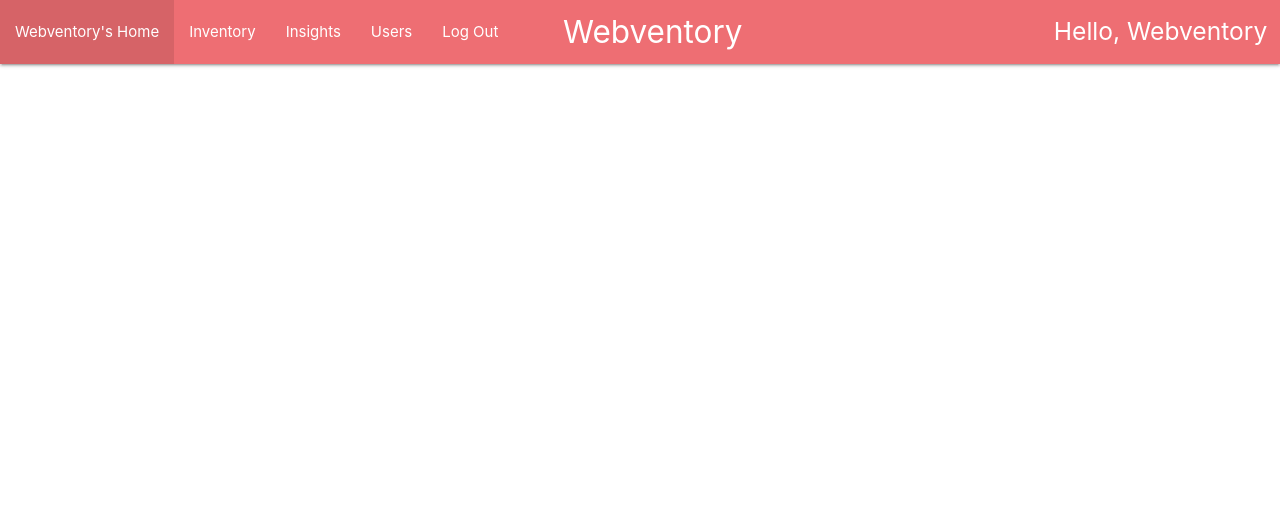
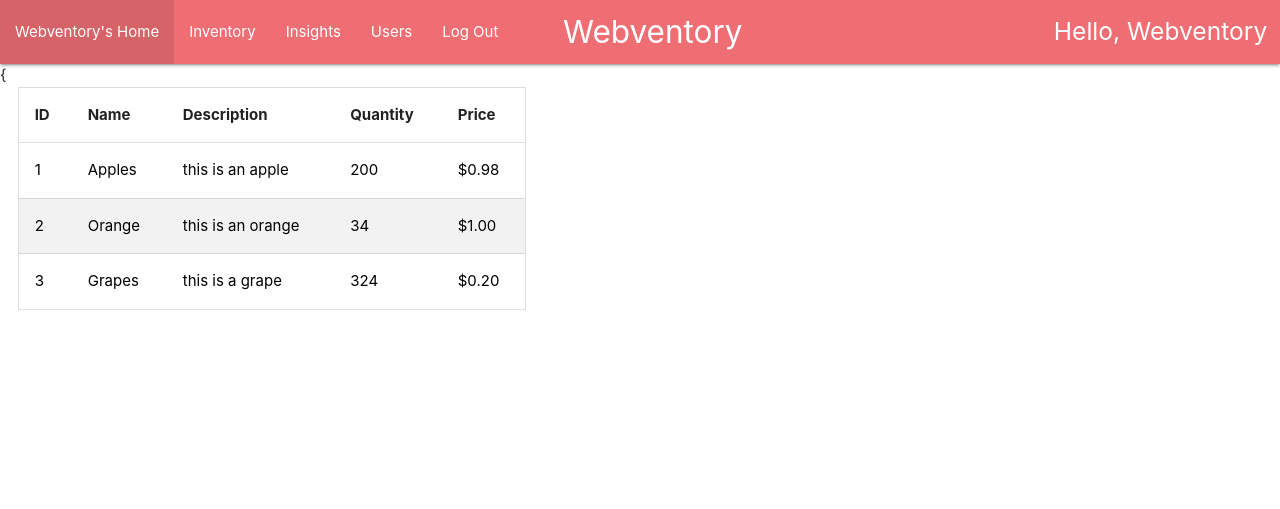
Before and after one commit to Kalobe77/Inventory-Management-Tool, a Django app: page /userInsights in a window 1280 px wide. Shown: the top 509 px of the page. Run offline with Django 3.2, Linux system fonts and the light colour scheme; a user stored in the database is signed in; data comes from the database, SQL or seed files in the repository; both versions use the stored data as it was after the commit; some libraries are stand-ins or nearby versions.

Commit message:
added insights!!

```diff
--- a/webventory/home/templates/home/userHomeInsights.html
+++ b/webventory/home/templates/home/userHomeInsights.html
@@ -1,5 +1,60 @@
 {% extends 'home/userHome.html' %}
 {% block title %}{{username}}'s Insights | Webventory{% endblock %}
 {% block content %}
+{
+<div class="row" style="padding-left : .5%;">
+    <div class="container-fluid">
+        <div class="col s5 center">
+            <table id="myTable">
+                <thead>
+                <tr>
+                    <th>ID</th>
+                    <th>Name</th>
+                    <th>Description</th>
+                    <th>Quantity</th>
+                    <th>Price</th>
+                </tr>
+                </thead>
+                <tbody>
+                {% for item in items %}
+                <tr>
+                    <td><a style="color: black" href="/userInsights/{{item.id}}">
+                        {{ item.id }}
+                    </a></td>
+                    <td><a style="color: black" href="/userInsights/{{item.id}}">
+                        {{ item.name }}
+                    </a></td>
+                    <td><a style="color: black" href="/userInsights/{{item.id}}">
+                        {{ item.description }}
+                    </a></td>
+                    <td><a style="color: black" href="/userInsights/{{item.id}}">
+                        {{ item.quantity }}
+                    </a></td>
+                    <td><a style="color: black" href="/userInsights/{{item.id}}">
+                        ${{ item.price|floatformat:2 }}
+                    </a></td>
+                </tr>
+                {% endfor %}
+                </tbody>
+            </table>
+        </div>
+    </div>
+    {%if item %}
+    <div class="col s3 center" style="padding-right : 5%">
+        {% load static %}
 
+        <h3>Price Graph</h3>
+        <!-- Gives alt Text Font Size -->
+        <span style="font-size: 30px; font-weight: bold;">
+            <img src="{% static price_graph %}" alt="No insights found yet!">
+        </span>
+
+        <h3>Quantity Graph</h3>
+        <!-- Gives alt Text Font Size -->
+        <span style="font-size: 30px; font-weight: bold;">
+            <img src="{% static quantity_graph %}" alt="No insights found yet!">
+        </span>
+    </div>
+    {% endif %}
+</div>
 {% endblock %}
--- a/webventory/home/urls.py
+++ b/webventory/home/urls.py
@@ -15,6 +15,7 @@ Including another URLconf
 """
 from . import views
 from django.urls import path
+
 urlpatterns = [
     # Home page.
     path('', views.home),
@@ -30,6 +31,7 @@ urlpatterns = [
     path('userInventory/', views.user_inventory),
     # Inventory Insights page.
     path('userInsights', views.user_insights),
+    path('userInsights/<int:item_id>/', views.user_insights),
     # Specific Inventory Information given id number.
     path('userInventory/<int:item_id>/', views.user_inventory),
     # Edit Item in Inventory page.
--- a/webventory/home/views.py
+++ b/webventory/home/views.py
@@ -1,9 +1,12 @@
+import os
 from datetime import datetime
 
+from django.contrib.auth import authenticate, login, logout
+from django.contrib.auth.decorators import login_required
 from django.http import HttpResponseRedirect
 from django.shortcuts import render
-from django.contrib.auth.decorators import login_required
-from django.contrib.auth import authenticate, login, logout
+
+from .figures import graph
 from .models import Item, ItemHistory
 
 
@@ -82,6 +85,9 @@ def user_inventory(request, item_id=0):
     Returns:
         [type]: userHomeInventory.html with username, item, items, and itemHistory.
     """
+    path = os.path.join(os.path.join(os.path.join(os.path.dirname(__file__), 'static'), 'home'), 'temp')
+    for file in os.listdir(path):
+        os.remove(file)
     items = Item.objects.all().select_related()
     item = str()
     itemHistory = str()
@@ -126,13 +132,34 @@ def user_inventory_edit(request, item_id=0):
 
 
 @login_required(login_url='/login')
-def user_insights(request):
+def user_insights(request, item_id=0):
     """Inventory Insights Home page.
 
     Args:
+        item_id: item id number.
         request ([type]): HTTP Request.
 
     Returns:
         [type]: userHomeInsights.html
     """
-    return render(request, 'home/userHomeInsights.html', {"username": str(request.user).title()})
+    items = Item.objects.all().select_related()
+    if item_id != 0:
+        itemHistory = ItemHistory.objects.filter(item_id=Item.objects.get(id=item_id)).select_related()
+        price_graph = ''
+        quantity_graph = ''
+        if len(itemHistory) > 1:
+            date_change = [x.date_of_change.strftime('%m-%d %I:%M %p') for x in itemHistory if x.date_of_change]
+            price_graph = "home/temp/" + str(graph(
+                date_change,
+                ["".join(["$", f'{y.price_after:.2f}']) for y in itemHistory
+                 if y.price_after]))
+            quantity_graph = "home/temp/" + str(graph(
+                date_change,
+                [y.quantity_after for y in itemHistory if
+                 y.quantity_after]))
+        return render(request, 'home/userHomeInsights.html', {"username": str(request.user).title(),
+                                                              "items": items,
+                                                              "price_graph": price_graph,
+                                                              "quantity_graph": quantity_graph,
+                                                              "item": True})
+    return render(request, 'home/userHomeInsights.html', {"username": str(request.user).title(), "items": items})
```
Also changed, not shown: figures.py (deleted, +0 -7 lines), webventory/home/figures.py (added, +15 -0 lines), webventory/db.sqlite3.
